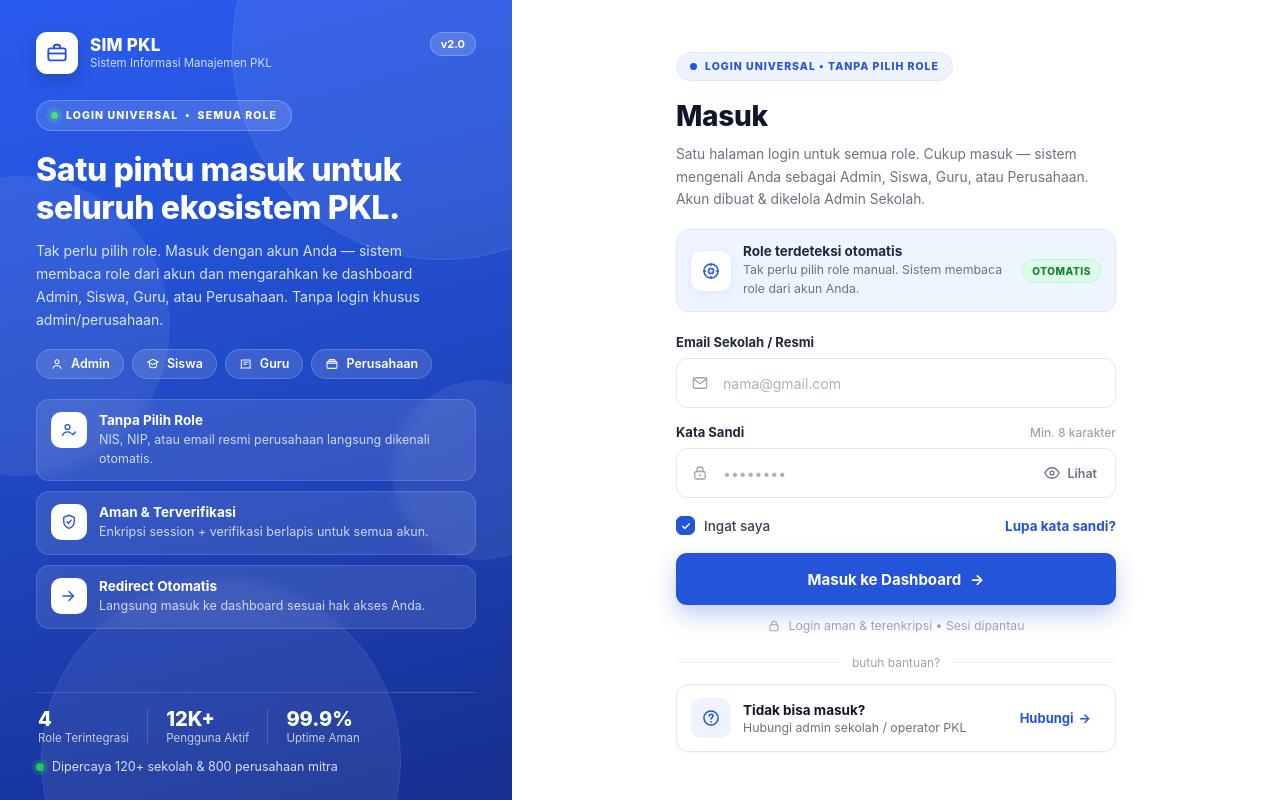
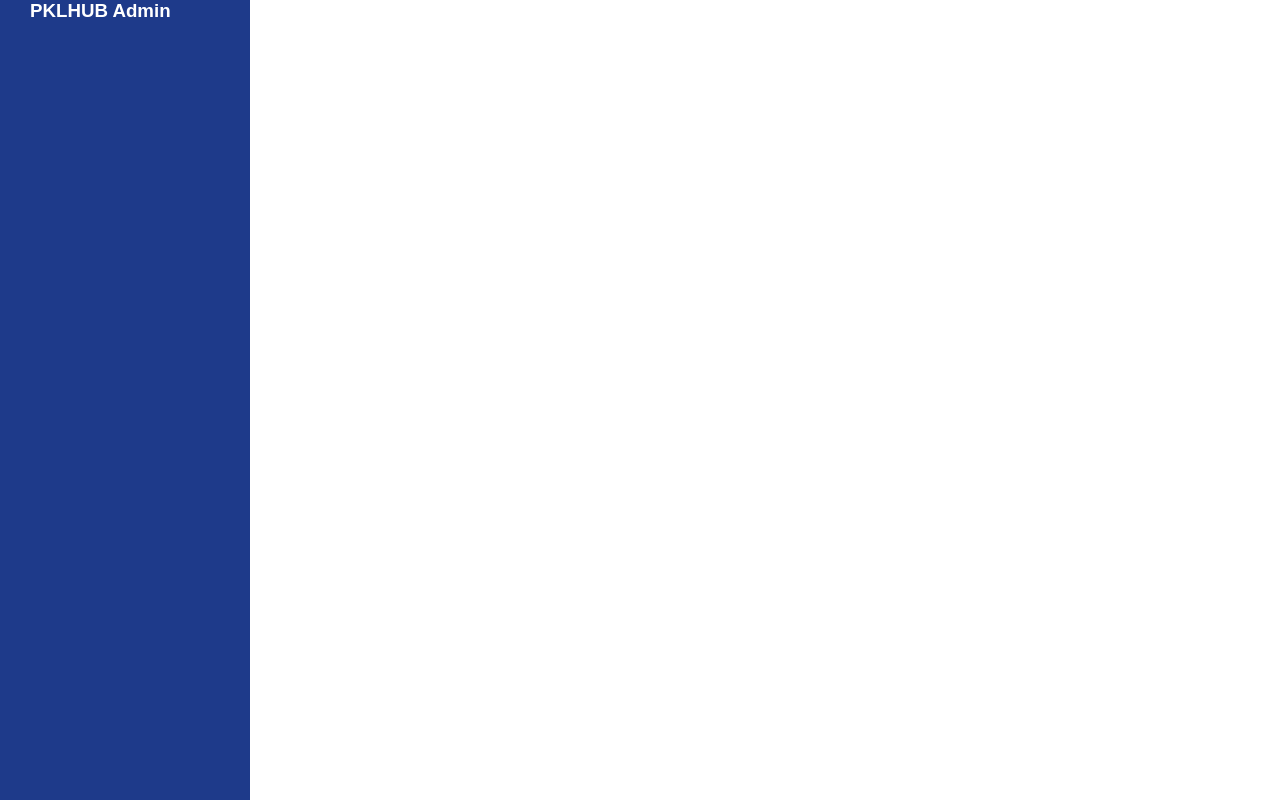
Before and after one commit to Ardifr1/Build-Sistem-manajemen-PKL, a React app in the folder frontend/: page / in a window 1280 px wide. Before the commit this address led to /login. Built offline with nearby package versions, Linux system fonts and the light colour scheme; the HTML template or start-up script is replaced by a standard one.

Commit message:
pembuatan dashboard admin

```diff
--- a/frontend/src/App.jsx
+++ b/frontend/src/App.jsx
@@ -1,15 +1,8 @@
-import { BrowserRouter, Routes, Route, Navigate } from "react-router-dom";
-import Login from "./pages/auth/login";
+import Sidebar from "./components/admin/sidebar";
 
 function App() {
   return (
-    <BrowserRouter>
-      <Routes>
-        <Route path="/login" element={<Login />} />
-
-        <Route path="*" element={<Navigate to="/login" replace />} />
-      </Routes>
-    </BrowserRouter>
+    <Sidebar />
   );
 }
 
--- /dev/null
+++ b/frontend/src/components/admin/sidebar.css
@@ -0,0 +1,12 @@
+.sidebar {
+   background-color:#1E3A8A;
+   width: 250px;
+   height:100vh;
+}
+.logo {
+    margin:0 30px;
+    color:white;
+}
+h3 {
+    margin:0;
+}
--- /dev/null
+++ b/frontend/src/components/admin/sidebar.jsx
@@ -0,0 +1,11 @@
+import "./sidebar.css"
+function Sidebar() {
+    return (
+        <div className="sidebar" style= {{margin:0}}>
+            <div className="logo"> <h3> PKLHUB Admin</h3> </div>
+
+
+        </div>
+    );
+}
+export default Sidebar;
```
Also changed, not shown: frontend/src/layouts/admin layout/admin.jsx (added, +15 -0 lines), frontend/src/pages/dashboard admin/dashboard-admin.jsx (added, +11 -0 lines).
